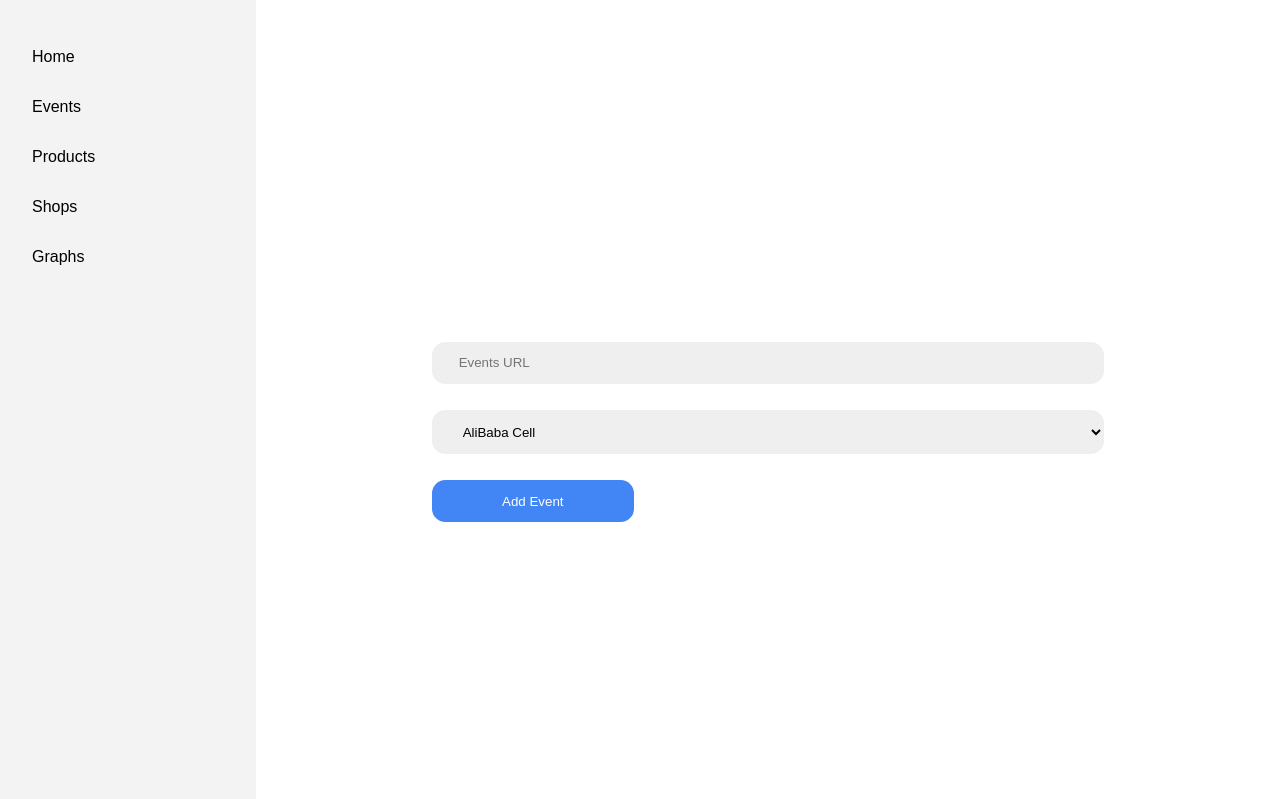
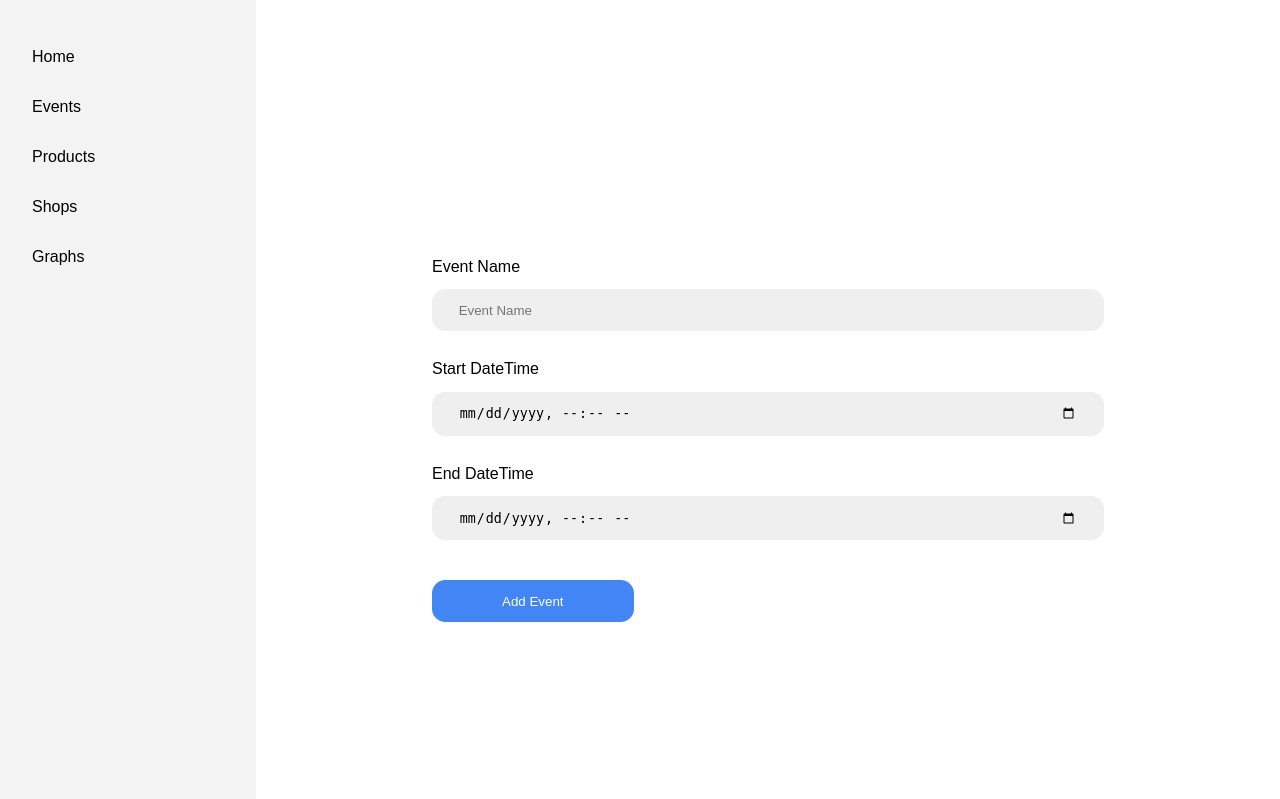
Before and after one commit to rizyxy/salesmonitoring, a Django app: page //events/add-events in a window 1280 px wide. Shown: the top 799 px of the page. Run offline with Django 4.2, Linux system fonts and the light colour scheme.

Commit message:
Fixed Add Events Form

```diff
--- a/events/static/add_events.css
+++ b/events/static/add_events.css
@@ -13,18 +13,23 @@
   flex-direction: column; /* Stack elements vertically */
 }
 
-#url-field {
+label {
+  margin-top: 1em;
+}
+
+.url-field {
+  margin: 1em 0em;
   background-color: #efefef;
   border-radius: 1em;
   padding: 1em 2em;
   border: none;
 }
 
-#url-field:focus {
+.url-field:focus {
   outline: none;
 }
 
-#shop-field {
+.shop-field {
   border-radius: 1em;
   background-color: #efefef;
   padding: 1em 2em;
--- a/events/templates/add_events.html
+++ b/events/templates/add_events.html
@@ -4,10 +4,12 @@
 
 <div class="content">
   <form action="" class="add-events-form">
-    <input type="text" name="" id="url-field" placeholder="Events URL" />
-    <select name="" id="shop-field">
-      <option value="AliBaba Cell">AliBaba Cell</option>
-    </select>
+    <label for="name">Event Name</label>
+    <input type="text" name="name" class="url-field" placeholder="Event Name" />
+    <label for="start">Start DateTime</label>
+    <input type="datetime-local" name="start" class="url-field" placeholder="Start DateTime">
+    <label for="end">End DateTime</label>
+    <input type="datetime-local" name="end" class="url-field" placeholder="End DateTime">
     <button id="add-button">Add Event</button>
   </form>
 </div>
--- a/events/templates/all_events.html
+++ b/events/templates/all_events.html
@@ -9,7 +9,7 @@
       <input class="search-bar" type="text" placeholder="Search" />
     </form>
     <button class="header-button">Filter</button>
-    <a class="link-button" href="{% %}">Add Event</a>
+    <a class="link-button" href="{% url 'add-events' %}">Add Event</a>
   </div>
   <table class="events-table">
     <tr>
```
